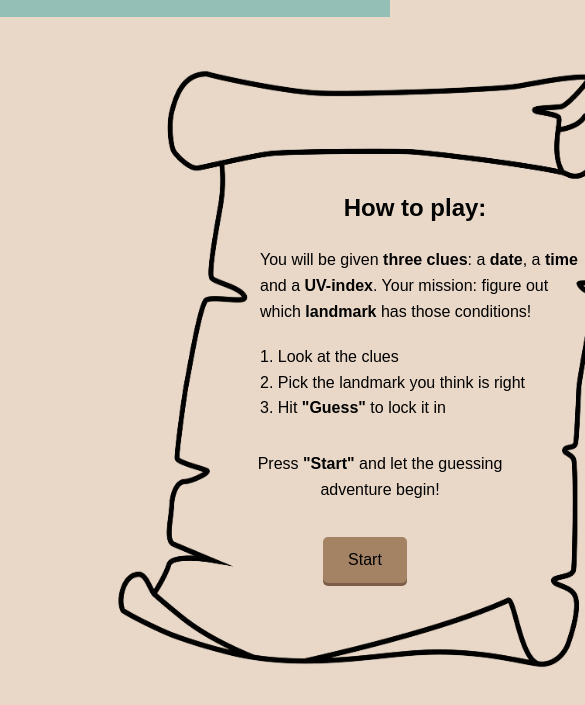
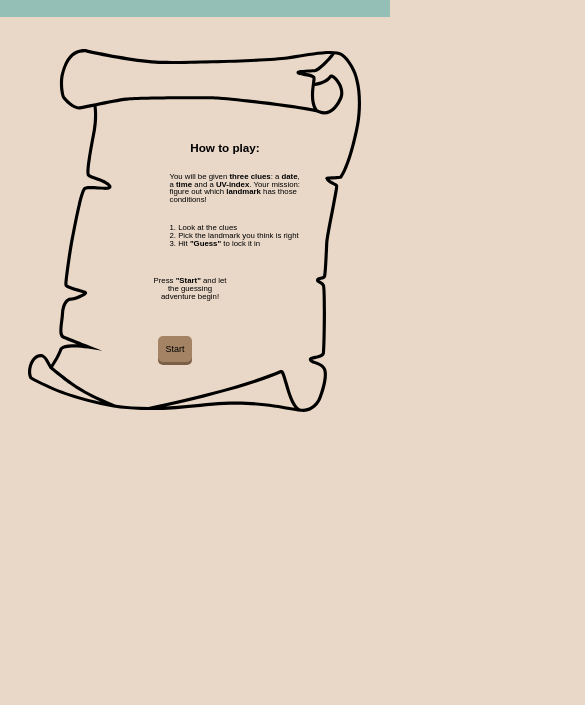
Before and after one commit to luginbuehlnic/uvGame_IM3, a plain HTML site: page index.html in a window 390 px wide. Shown: the part 51-756 px from the top of the page, 585 px wide, since content can reach past the window. Drawn offline with nearby package versions, Linux system fonts and the light colour scheme.

Commit message:
Responsive Pergament

```diff
--- a/styles/style.css
+++ b/styles/style.css
@@ -1,6 +1,7 @@
 body {
     background-color: #E9D8C8;
-    display: block;
+    display: flex;
+    flex-direction: column;
     overflow: auto;
     justify-content: center;
     align-items: center;
@@ -15,12 +16,14 @@ body {
     background-color: #93BFB7;
     color: black;
     font-family: Arial, Helvetica, sans-serif;
+    display: flex;
     width: 100%;
     box-sizing: border-box;
     padding: 20px 30px;
     display: flex;
-    justify-content: center;
+    justify-content: space-between ;
     text-align: center;
+    align-items: center;
 
     position: fixed;
     top: 0;
@@ -43,6 +46,7 @@ body {
     margin: 0;
     flex-grow: 1;
     text-align: center;
+    flex: 1;
 }
 
 .quit-button {
@@ -62,22 +66,31 @@ body {
     background-color: #a88d75;
 }
 
-.Pergament{
-    background-image: url('../image/Pergament.png');
-    background-size: 100% 100%;
+.Pergament {
+    position: relative;
+    width: 90%;
+    max-width: 650px;
+
+    background-image: url('../image/Pergament.svg');
+    background-size: contain;
     background-repeat: no-repeat;
     background-position: center;
 
-    width: 750px;
-    min-height: 800px;
     padding: 300px 150px 150px 230px;
-    box-sizing: border-box;
-    margin-left: auto;
-    margin-right: auto;
-    margin-top: 20px;
-
+    /* margin-top: 140px; */
     text-align: center;
     line-height: 1.6;
+    box-sizing: border-box;
+}
+
+.Pergament h2 {
+    font-size: 2rem;
+    margin-bottom: 15px;
+}
+
+.Pergament p,
+.Pergament ol {
+    font-size: 1.1rem;
 }
 
 .clues {
@@ -377,8 +390,69 @@ ol {
 }
 
 @media (max-width: 768px) {
-  .chart-container {
-    width: 90%;
-    padding: 10px;
-  }
+    .chart-container {
+        padding: 200px 100px 100px 200px;
+        width: 90%;
+        padding: 10px;
+    }
+
+    .Pergament h2 {
+        font-size: 1.3rem;
+
+    }
+
+    .Pergament p,
+    .Pergament ol {
+        font-size: 0.95rem;
+    }
+
+    .start-button {
+        font-size: 0.95rem;
+        padding: 8px 18px;
+    }
 }
+
+@media (max-width: 675px) {
+
+    .Pergament {
+        max-width: 750px;
+        height: 800px;
+        padding: 200px 100px 100px 150px;
+        background-size: 95%;
+        background-position: top;
+        margin-top: 100px;
+        text-align: top;
+    }
+
+    .Pergament h2 {
+        font-size: 3vw;
+        margin-bottom: 10px;
+    }
+
+    .Pergament p,
+    .Pergament ol {
+        font-size: 2vw;
+        line-height: 1.45;
+    }
+
+    .start-button {
+        font-size: 2.3vw;
+        padding: 1.5vw 2vw;
+    }
+}
+
+@media (max-width: 555px) {
+
+    .Pergament {
+        max-width: 750px;
+        height: 800px;
+        padding: 170px 60px 50px 120px;
+        background-size: 95%;
+    }
+
+    .Pergament p,
+    .Pergament ol {
+        font-size: 2vw;
+        line-height: 1;
+    }
+}
```
Also changed, not shown: image/Pergament.svg (added), 1 other file.
